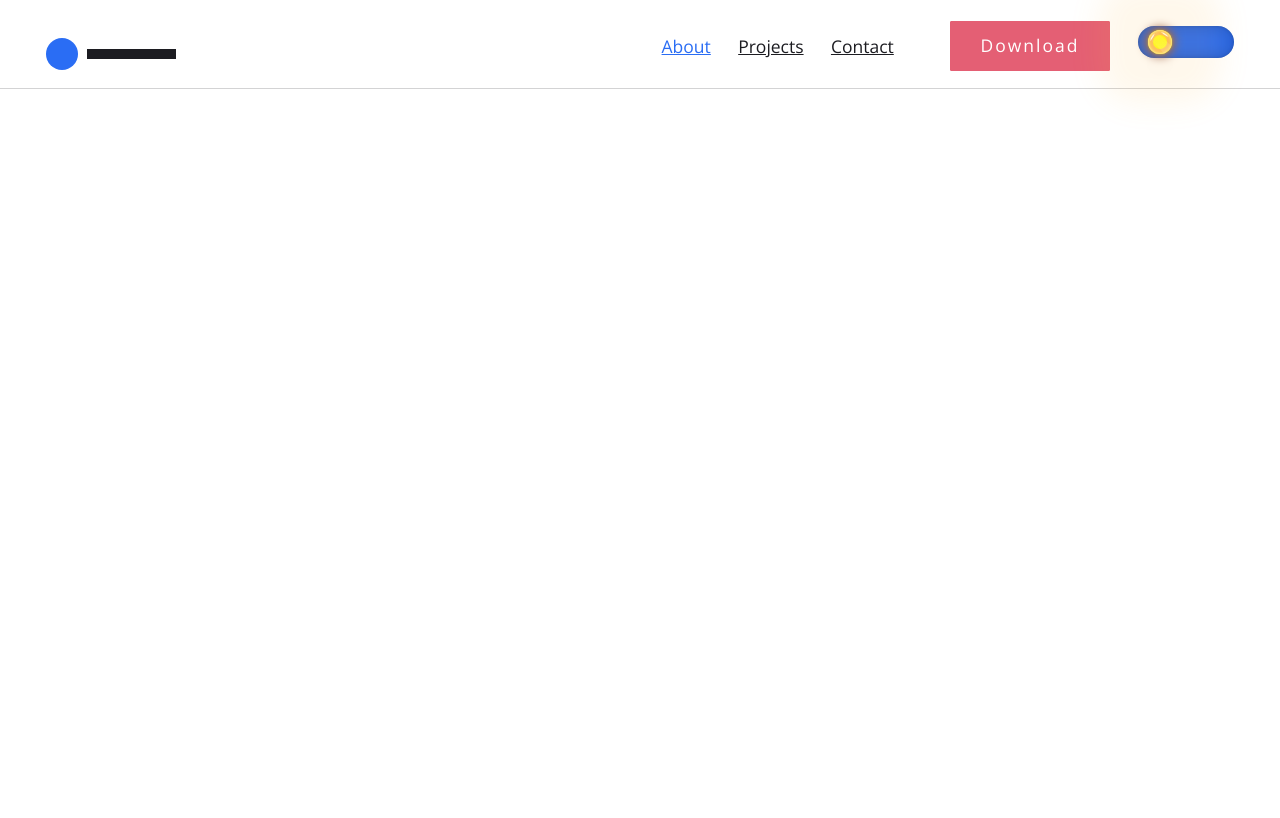
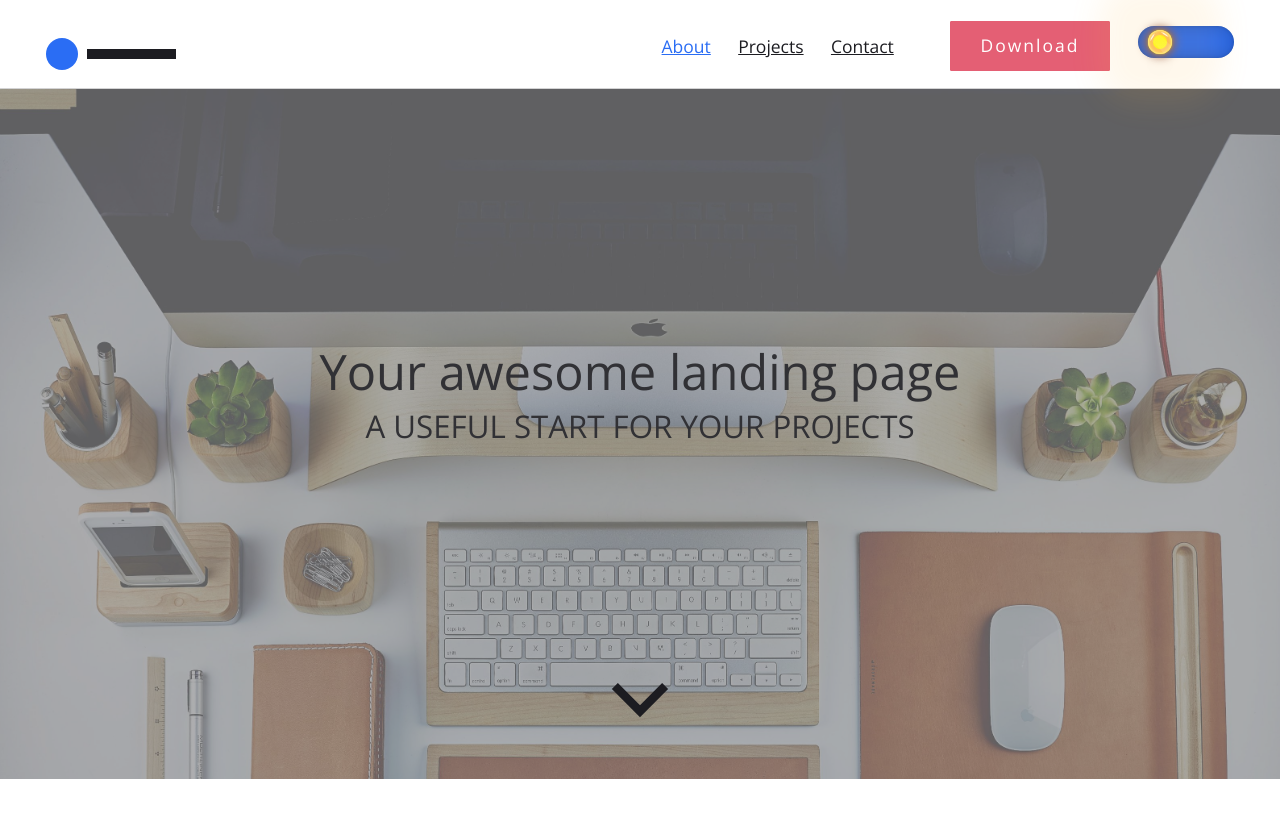
Before and after one commit to akpersad/React-Portfolio, a React app: page / in a window 1280 px wide. Built offline with nearby package versions, Linux system fonts and the light colour scheme.

Commit message:
Added welcome component. Background image not working.

```diff
--- a/package.json
+++ b/package.json
@@ -40,6 +40,7 @@
         "eslint-plugin-prettier": "^3.1.2",
         "eslint-plugin-react": "^7.18.0",
         "eslint-plugin-react-hooks": "^1.7.0",
+        "file-loader": "^5.0.2",
         "html-loader": "^0.5.5",
         "html-webpack-plugin": "^3.2.0",
         "lint-staged": "^10.0.1",
@@ -56,7 +57,6 @@
         "@emotion/core": "^10.0.27",
         "autoprefixer": "^9.7.4",
         "bootstrap": "^4.4.1",
-        "file-loader": "^5.0.2",
         "install": "^0.13.0",
         "jquery": "^3.4.1",
         "module-alias": "^2.2.2",
--- a/src/app.jsx
+++ b/src/app.jsx
@@ -3,13 +3,19 @@ import "./styles/main.scss";
 import "bootstrap/dist/js/bootstrap.bundle.min";
 
 import Header from "./components/header/header";
+import MainComp from "./components/welcome-component/welcome-component";
 
 class App extends Component {
 	render() {
 		return (
-			<div id="main-header">
-				<Header />
-			</div>
+			<>
+				<div id="main-header">
+					<Header />
+				</div>
+				<div id="welcome-comp">
+					<MainComp />
+				</div>
+			</>
 		);
 	}
 }
--- /dev/null
+++ b/src/components/welcome-component/_welcome-component.scss
@@ -0,0 +1,79 @@
+#welcome-comp {
+    .welcome-comp-container {
+        height: calc(90vh - 30px);
+        min-height: 500px;
+        // background-image: url(../../images/welcomeImage.jpg);
+        background-image: url(/src/images/desktop.png);
+        background-size: cover;
+        background-repeat: no-repeat;
+        margin-top: -50px;
+        .image-overlay {
+            background-color: alpha(var(--color-contrast-medium), 0.6);
+            .align-absolute_center {
+                min-height: 500px;
+                height: calc(90vh - 30px);
+                display: -webkit-box;
+                display: -ms-flexbox;
+                display: flex;
+                -webkit-box-pack: center;
+                -ms-flex-pack: center;
+                justify-content: center;
+                -ms-flex-line-pack: center;
+                align-content: center;
+                -webkit-box-align: center;
+                -ms-flex-align: center;
+                align-items: center;
+                margin: auto;
+                .header-title,
+                .header-subtitle {
+                    color: var(--color-opposite);
+                }
+                .header-subtitle {
+                    text-transform: uppercase;
+                    margin-bottom: 5rem;
+                }
+                .header-down-arrow {
+                    position: absolute;
+                    bottom: 4vh;
+                    left: 0;
+                    right: 0;
+                    text-align: center;
+                    z-index: $zindex-welcome-chevron;
+                    svg {
+                        height: 100px;
+                        width: 100px;
+                        animation: fade-slide-up 0.5s 0.5s ease-out forwards,
+                            pulse 2s 1s ease-out infinite;
+                        opacity: 0;
+                    }
+                }
+            }
+        }
+    }
+}
+
+@keyframes fade-slide-up {
+    0% {
+        opacity: 0;
+        transform: translateY(4rem);
+    }
+    100% {
+        opacity: 1;
+        transform: none;
+    }
+}
+
+@keyframes pulse {
+    0% {
+        opacity: 1;
+        transform: none;
+    }
+    50% {
+        opacity: 0.8;
+        transform: scale(0.8);
+    }
+    100% {
+        opacity: 1;
+        transform: none;
+    }
+}
--- /dev/null
+++ b/src/components/welcome-component/welcome-component.jsx
@@ -0,0 +1,37 @@
+import React, { Component } from "react";
+
+class WelcomeComponent extends Component {
+	render() {
+		return (
+			<div className="welcome-comp-container">
+				{/* Enter component html here */}
+				<div className="image-overlay w-100 h-100">
+					<div className="container-fluid">
+						<div className="align-absolute_center flex-column">
+							<h1 className="header-title animate-pop-in">
+								Your awesome landing page
+							</h1>
+							<h3 className="header-subtitle animate-pop-in">
+								A useful start for your projects
+							</h3>
+							<div className="d-block">
+								<section className="header-down-arrow">
+									<svg
+										viewBox="0 0 32 32"
+										className="icon icon-chevron-bottom"
+										// viewBox="0 0 32 32"
+										aria-hidden="true"
+									>
+										<path d="M16.003 18.626l7.081-7.081L25 13.46l-8.997 8.998-9.003-9 1.917-1.916z" />
+									</svg>
+								</section>
+							</div>
+						</div>
+					</div>
+				</div>
+			</div>
+		);
+	}
+}
+
+export default WelcomeComponent;
--- a/src/styles/main.scss
+++ b/src/styles/main.scss
@@ -19,6 +19,7 @@
 @import "./partials/imported";
 
 @import "../components/header/header";
+@import "../components/welcome-component/welcome-component";
 
 body {
     transition: $transition-time;
--- a/webpack.config.js
+++ b/webpack.config.js
@@ -27,7 +27,7 @@ module.exports = {
 				loaders: [
 					MiniCssExtractPlugin.loader,
 					{
-						loader: "css-loader",
+						loader: "css-loader?url=false",
 						options: {
 							sourceMap: true,
 							importLoaders: 1
@@ -43,6 +43,10 @@ module.exports = {
 					loader: "html-loader",
 					options: { minimize: true }
 				}
+			},
+			{
+				test: /\.(jpe?g|png|gif|woff|woff2|eot|ttf|svg)(\?[a-z0-9=.]+)?$/,
+				loader: "file-loader"
 			},
 			{
 				test: /\.(jpe?g|png|gif|woff|woff2|eot|ttf|svg)(\?[a-z0-9=.]+)?$/,
```
Also changed, not shown: src/images/desktop.png (added), 3 other files (tests, documents, lock files or other folders).
